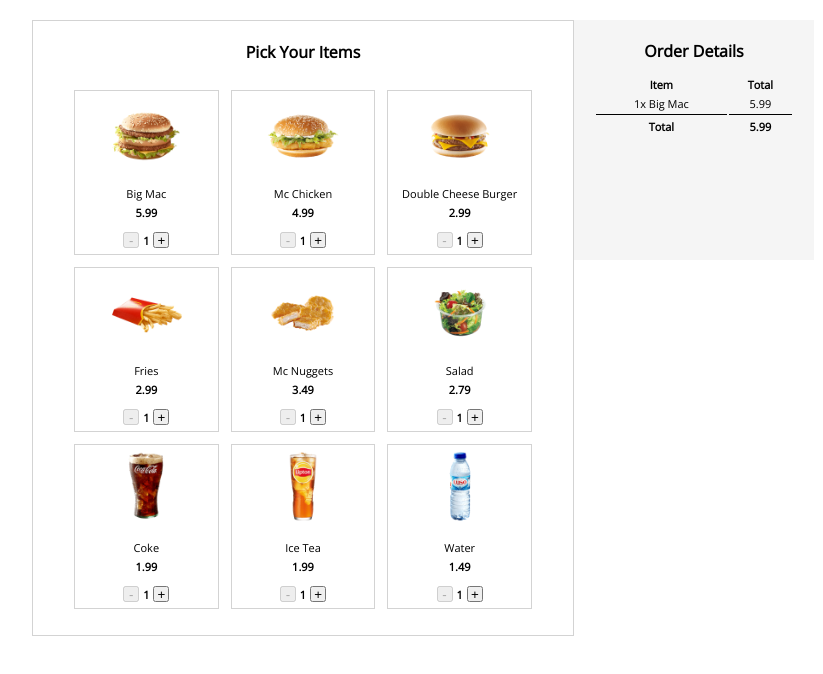
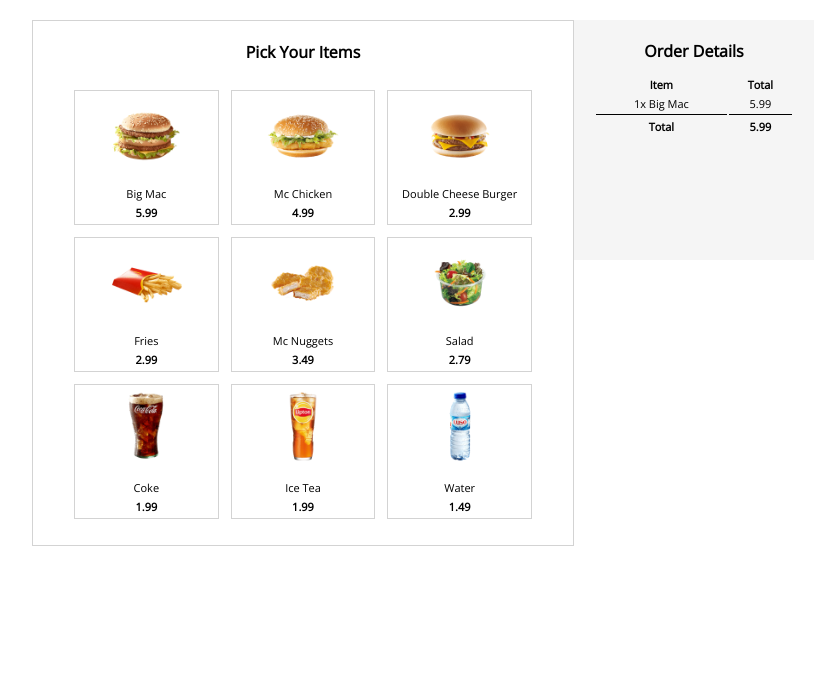
Before and after one commit to ronakxrao/Project-1---Self-Service-Machine---Initial, a plain HTML site: page index.html in a window 1280 px wide. Shown: the whole page, without its empty margins (217-1040 px from the left). Drawn offline with nearby package versions, Linux system fonts and the light colour scheme.

Commit message:
Fixed the quantity area

```diff
--- a/index.html
+++ b/index.html
@@ -30,7 +30,7 @@
                     <div class="description">
                         <span class="name">{{product.name}}</span>
                         <span class="price">{{product.price}}</span>
-                        <div class="quantity-area">
+                        <div class="quantity-area" v-if="product.active">
                             <button @click.stop="product.quantity--" :disabled="product.quantity <= 1 ">-</button>
                             <span class="quantity">{{product.quantity}}</span>
                             <button @click.stop="product.quantity++">+</button>
```
